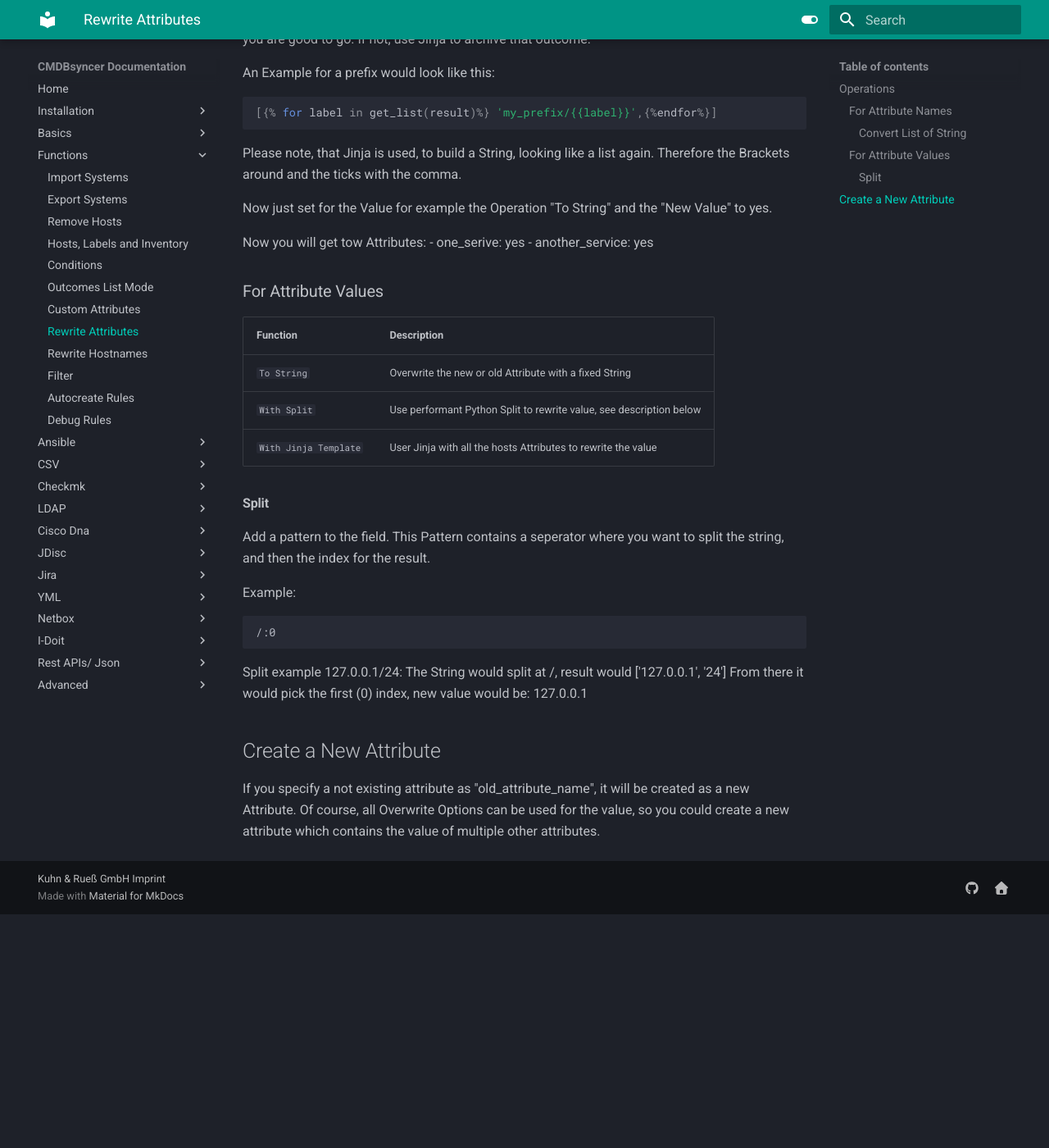
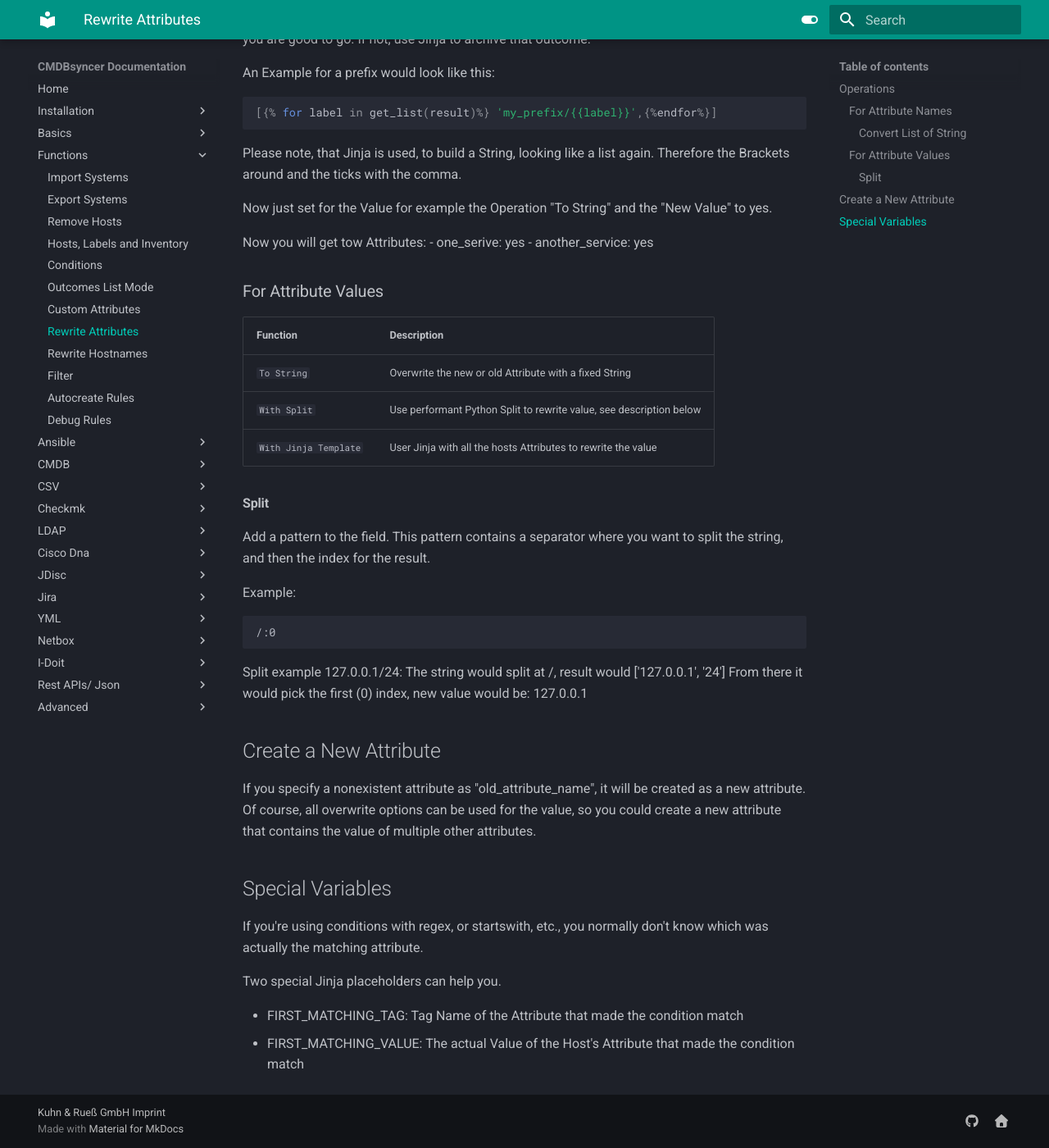
Before and after one commit to kuhn-ruess/cmdbsyncer-docs, an MkDocs documentation site: the page built from docs/basics/rewrite_attributes.md, in a window 1280 px wide and 1400 px high, scrolled down 1575 px. Shown: the whole window at 82% size. Built offline with MkDocs 1.6.1 and Material for MkDocs 9.7.7, drawn with Linux system fonts in a browser that asks for light colours; the version menu is left out; before the commit the page ends 2690 px from its top, so only the background shows below that; some of the changed text lies outside the part shown.

Commit message:
Udpated docs

````diff
--- a/docs/basics/rewrite_attributes.md
+++ b/docs/basics/rewrite_attributes.md
@@ -54,7 +54,7 @@
 | `With Jinja Template` | User Jinja with all the hosts Attributes to rewrite the value       |
 
 #### Split
-Add a pattern to the field. This Pattern contains a seperator where you want to split the string,
+Add a pattern to the field. This pattern contains a separator where you want to split the string,
 and then the index for the result.
 
 Example:
@@ -63,9 +63,17 @@
 ```
 
 Split example 127.0.0.1/24:
-The String would split at /, result would ['127.0.0.1', '24']
+The string would split at /, result would ['127.0.0.1', '24']
 From there it would pick the first (0) index, new value would be: 127.0.0.1
 
 ## Create a New Attribute
-If you specify a not existing attribute as "old_attribute_name", it will be created as a new Attribute. Of course, all Overwrite Options can be used for the value, so you could create a new
-attribute which contains the value of multiple other attributes.
+If you specify a nonexistent attribute as "old_attribute_name", it will be created as a new attribute. Of course, all overwrite options can be used for the value, so you could create a new
+attribute that contains the value of multiple other attributes.
+
+## Special Variables
+If you're using conditions with regex, or startswith, etc., you normally don't know which was actually the matching attribute.
+
+Two special Jinja placeholders can help you.
+
+- FIRST_MATCHING_TAG: Tag Name of the Attribute that made the condition match
+- FIRST_MATCHING_VALUE: The actual Value of the Host's Attribute that made the condition match
--- a/mkdocs.yml
+++ b/mkdocs.yml
@@ -39,6 +39,8 @@
     - Ansible Basics: ansible/index.md
     - Manage Checkmk Agents: ansible/cmk_agents.md
     - Manage Checkmk Sites: ansible/cmk_sites.md
+  - CMDB:
+    - Use as CMDB: cmdb/index.md
   - CSV:
     - CSV Basics: csv/index.md
   - Checkmk:
````
Also changed, not shown: other parts of docs/basics/rewrite_attributes.md (+1 -1 lines), docs/ansible/cmk_agents.md (+4 -0 lines), docs/basics/auto_rules.md (+13 -8 lines), docs/basics/conditions.md (+2 -0 lines), docs/cmdb/index.md (added, +128 -0 lines), docs/index.md (+6 -0 lines).
